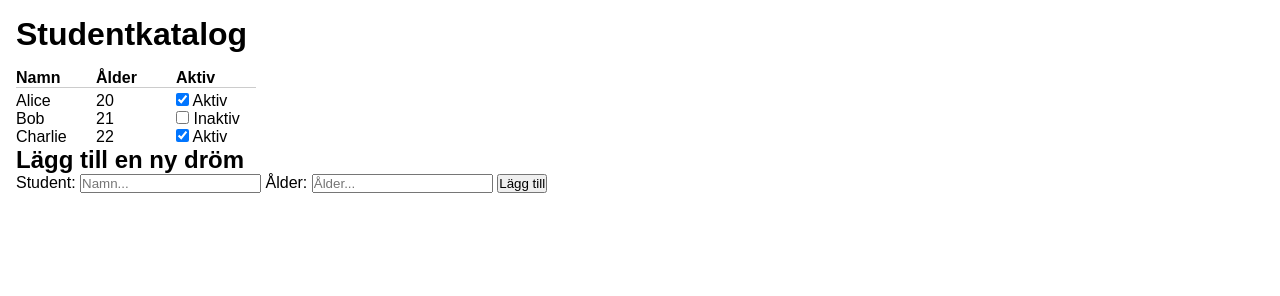
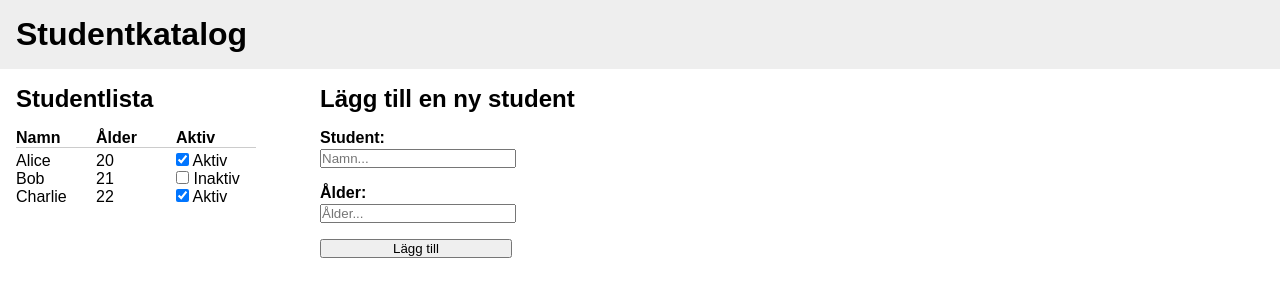
Before and after one commit to Alexeri/studentkatalog, a website: page index.html in a window 1280 px wide. Drawn offline with Linux system fonts and the light colour scheme.

Commit message:
small code refactor + html&css changes

```diff
--- a/css/style.css
+++ b/css/style.css
@@ -7,6 +7,13 @@ body {
 }
 main {
   margin: 1rem;
+  display: flex;
+  gap: 4rem;
+}
+
+header{
+  background-color: #eee;
+  padding: 1rem;
 }
 
 .student-table {
@@ -25,3 +32,21 @@ main {
 .student-table tbody tr:first-child td {
   padding-top: 0.25rem;
 }
+.add-student {
+  input {
+    width: 100%;
+  }
+}
+.add-student-form {
+  margin-top: 1rem;
+  display: flex;
+  flex-direction: column;
+  width: 12rem;
+  gap: 1rem;
+  label{
+    font-weight: 600;
+  }
+  input{
+    margin-top: 0.125rem;
+  }
+}
--- a/index.html
+++ b/index.html
@@ -8,8 +8,12 @@
     <link rel="stylesheet" href="/css/style.css" />
   </head>
   <body>
+    <header>
+      <h1>Studentkatalog</h1>
+    </header>
     <main>
-      <h1>Studentkatalog</h1>
+      <section>
+        <h2>Studentlista</h2>
         <table class="student-table">
           <thead>
             <tr>
@@ -20,17 +24,26 @@
           </thead>
           <tbody id="student-tbody"></tbody>
         </table>
-      <h2>Lägg till en ny dröm</h2>
-      <form id="new-student-form">
+      </section>
+      <section class="add-student">
+        <h2>Lägg till en ny student</h2>
+        <form class="add-student-form" id="new-student-form">
+          <div>
             <label for="name-input"> Student:</label>
             <input type="text" id="name-input" placeholder="Namn..." required />
+          </div>
+          <div>
             <label for="age-input"> Ålder:</label>
-        <input type="number" id="age-input" placeholder="Ålder..." required />
+            <input
+              type="number"
+              id="age-input"
+              placeholder="Ålder..."
+              required
+            />
+          </div>
           <button type="submit">Lägg till</button>
         </form>
+      </section>
     </main>
   </body>
 </html>
-    </main>
-  </body>
-</html>
--- a/src/main.ts
+++ b/src/main.ts
@@ -5,34 +5,38 @@ interface Student {
   isActive: boolean;
 }
 
+// --- Data --- //
 const students = [
   { name: "Alice", age: 20, isActive: true },
   { name: "Bob", age: 21, isActive: false },
   { name: "Charlie", age: 22, isActive: true },
 ];
+
 // --- Dom Elements --- //
-const studentList = getElement("#student-tbody");
+const studentList = getElement<HTMLTableSectionElement>("#student-tbody");
+const studentForm = getElement<HTMLFormElement>("#new-student-form");
+const nameInput = getElement<HTMLInputElement>("#name-input");
+const ageInput = getElement<HTMLInputElement>("#age-input");
+
 // --- Utility Functions --- //
 function getElement<T extends HTMLElement>(selector: string): T {
   const el = document.querySelector<T>(selector);
-  if (!el) {
-    throw new Error(`Element with selector "${selector}" not found.`);
-  }
+  if (!el) throw new Error(`Element with selector "${selector}" not found.`);
   return el;
 }
 // --- Render Functions --- //
 function renderStudents(students: Student[]) {
   studentList.innerHTML = students
     .map(
-      (student, i) => `
+      ({ name, age, isActive }, i) => `
       <tr class="student-row">
-        <td class="student-name">${student.name}</td>
-        <td class="student-age">${student.age}</td>
+        <td class="student-name">${name}</td>
+        <td class="student-age">${age}</td>
         <td>
           <input type="checkbox" class="checkbox" data-index="${i}" ${
-        student.isActive ? "checked" : ""
+        isActive ? "checked" : ""
       }>
-          <span>${student.isActive ? "Aktiv" : "Inaktiv"}</span>
+          <span>${isActive ? "Aktiv" : "Inaktiv"}</span>
         </td>
       </tr>
     `
@@ -50,34 +54,25 @@ function renderStudents(students: Student[]) {
     });
   });
 }
-// --- Initial Render --- //
-renderStudents(students);
 
-const studentForm = document.getElementById("new-student-form") as HTMLFormElement;
-const nameInput = document.getElementById("name-input") as HTMLInputElement;
-const ageInput = document.getElementById("age-input") as HTMLInputElement;
+// --- Event handlers --- //
+function handleAddStudent(event: Event): void {
+  event.preventDefault();
+  const name = nameInput.value.trim();
+  const age = parseInt(ageInput.value);
 
-const addStudent = (event: Event): void => {
-    event?.preventDefault();
+  if (!name || isNaN(age)) return;
 
-    const name = nameInput.value;
-    const age = parseInt(ageInput.value);
+  students.push({ name, age, isActive: false });
 
+  nameInput.value = "";
+  ageInput.value = "";
 
-    const newStudent: Student = {
-        name: name,
-        age: age,
-        isActive: false,
-    }
+  nameInput.focus();
 
-    students.push(newStudent);
-
-    nameInput.value = "";
-    ageInput.value = "";
-
-    nameInput.focus();
-
-    renderStudents(students);
+  renderStudents(students);
 }
 
-studentForm.addEventListener("submit", addStudent);
+// --- Init --- //
+renderStudents(students);
+studentForm.addEventListener("submit", handleAddStudent);
```
Also changed, not shown: dist/addStudent.js (deleted), dist/main.js, 2 other files. Lines whose indentation alone changed are shown as unchanged.
